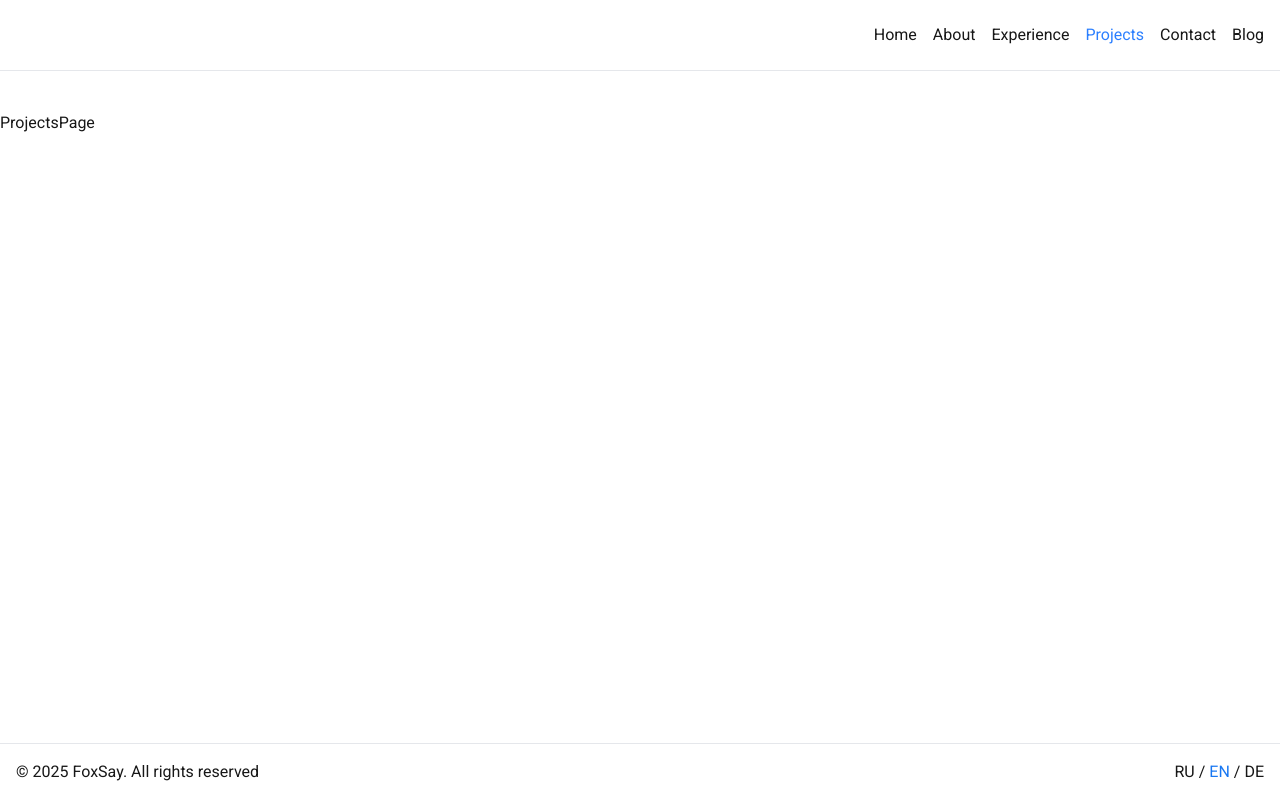
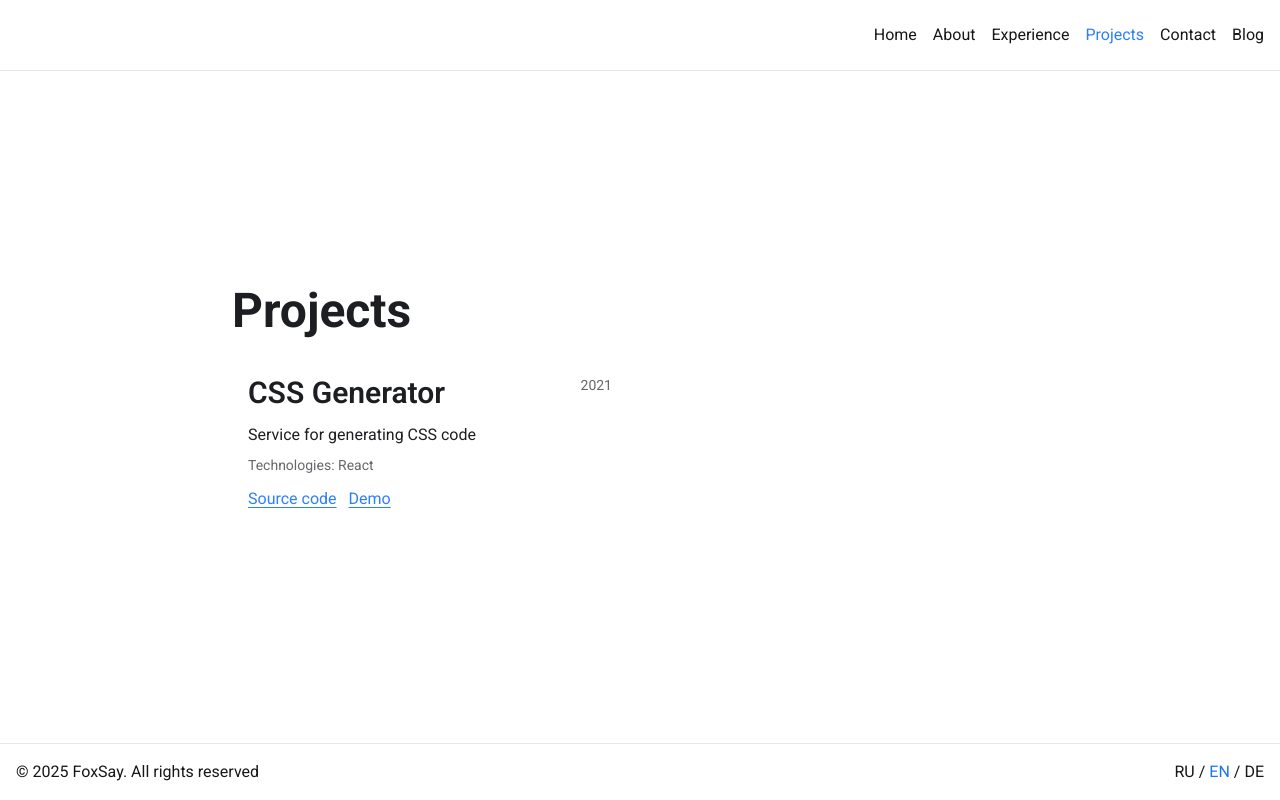
Before and after one commit to DimaChekashov/DimaChekashov.github.io, a Next.js app in the folder fox-say-site/: page /en/projects in a window 1280 px wide. Built offline with nearby package versions, Linux system fonts and the light colour scheme.

Commit message:
Add Projects page

```diff
--- a/fox-say-site/messages/de.json
+++ b/fox-say-site/messages/de.json
@@ -103,6 +103,22 @@
       }
     ]
   },
+  "ProjectsPage": {
+    "title": "Projekte",
+    "techHeading": "Technologien",
+    "codeButton": "Quellcode",
+    "demoButton": "Demo",
+    "projects": [
+      {
+        "title": "CSS-Generator",
+        "date": "2021",
+        "repoUrl": "https://github.com/DimaChekashov/foxsay-css-generator",
+        "demoUrl": "https://fox-say.ru/foxsay-css-generator",
+        "description": "Dienst zum Generieren von CSS-Code",
+        "techs": ["React"]
+      }
+    ]
+  },
   "Footer": {
     "allRightsReserved": "Alle Rechte vorbehalten"
   }
--- a/fox-say-site/messages/en.json
+++ b/fox-say-site/messages/en.json
@@ -103,6 +103,22 @@
       }
     ]
   },
+  "ProjectsPage": {
+    "title": "Projects",
+    "techHeading": "Technologies",
+    "codeButton": "Source code",
+    "demoButton": "Demo",
+    "projects": [
+      {
+        "title": "CSS Generator",
+        "date": "2021",
+        "repoUrl": "https://github.com/DimaChekashov/foxsay-css-generator",
+        "demoUrl": "https://fox-say.ru/foxsay-css-generator",
+        "description": "Service for generating CSS code",
+        "techs": ["React"]
+      }
+    ]
+  },
   "Footer": {
     "allRightsReserved": "All rights reserved"
   }
--- a/fox-say-site/messages/ru.json
+++ b/fox-say-site/messages/ru.json
@@ -103,6 +103,22 @@
       }
     ]
   },
+  "ProjectsPage": {
+    "title": "Проекты",
+    "techHeading": "Технологии",
+    "codeButton": "Исходный код",
+    "demoButton": "Демо",
+    "projects": [
+      {
+        "title": "Css Generator",
+        "date": "2021",
+        "repoUrl": "https://github.com/DimaChekashov/foxsay-css-generator",
+        "demoUrl": "https://fox-say.ru/foxsay-css-generator",
+        "description": "Сервис для генерации CSS-кода",
+        "techs": ["React"]
+      }
+    ]
+  },
   "Footer": {
     "allRightsReserved": "Все права защищены"
   }
--- /dev/null
+++ b/fox-say-site/src/pages/projects/model/types.ts
@@ -0,0 +1,8 @@
+export interface Project {
+  title: string;
+  date?: string;
+  repoUrl?: string;
+  demoUrl?: string;
+  description?: string;
+  techs?: string[];
+}
--- a/fox-say-site/src/pages/projects/ui/ProjectsPage.tsx
+++ b/fox-say-site/src/pages/projects/ui/ProjectsPage.tsx
@@ -1,7 +1,71 @@
+import { Heading } from "@/shared/ui/Heading";
+import { Text } from "@/shared/ui/Text";
+import type { Project } from "../model/types";
+import { useTranslations } from "next-intl";
+
 export default function ProjectsPage() {
+  const t = useTranslations("ProjectsPage");
+
+  const projects = t.raw("projects") as Project[];
+
   return (
-    <div>
-      <h1>ProjectsPage</h1>
+    <div className="px-4 mt-auto md:px-0">
+      <div className="bg-bg-card rounded-2xl p-6 py-8 max-w-4xl mx-auto mb-10 md:p-10">
+        <Heading as="h1" className="mb-6">
+          {t("title")}
+        </Heading>
+
+        <div className="grid grid-cols-1 md:grid-cols-2 gap-6">
+          {projects.map(
+            ({ title, date, description, techs, repoUrl, demoUrl }) => (
+              <article key={title} className="p-4 bg-card rounded-lg">
+                <div className="flex justify-between items-start mb-2">
+                  <Heading as="h3" className="mb-1 text-lg">
+                    {title}
+                  </Heading>
+                  {date && (
+                    <Text as="div" className="text-sm text-muted">
+                      {date}
+                    </Text>
+                  )}
+                </div>
+
+                {description && <Text className="mb-2">{description}</Text>}
+
+                {techs && techs.length > 0 && (
+                  <Text as="div" className="mb-3 text-sm text-muted">
+                    {t("techHeading")}: {techs.join(", ")}
+                  </Text>
+                )}
+
+                <div className="flex gap-3">
+                  {repoUrl && (
+                    <a
+                      href={repoUrl}
+                      target="_blank"
+                      rel="noreferrer"
+                      className="text-blue-500 underline underline-offset-[0.2em] hover:no-underline"
+                    >
+                      {t("codeButton")}
+                    </a>
+                  )}
+
+                  {demoUrl && (
+                    <a
+                      href={demoUrl}
+                      target="_blank"
+                      rel="noreferrer"
+                      className="text-blue-500 underline underline-offset-[0.2em] hover:no-underline"
+                    >
+                      {t("demoButton")}
+                    </a>
+                  )}
+                </div>
+              </article>
+            ),
+          )}
+        </div>
+      </div>
     </div>
   );
 }
```
